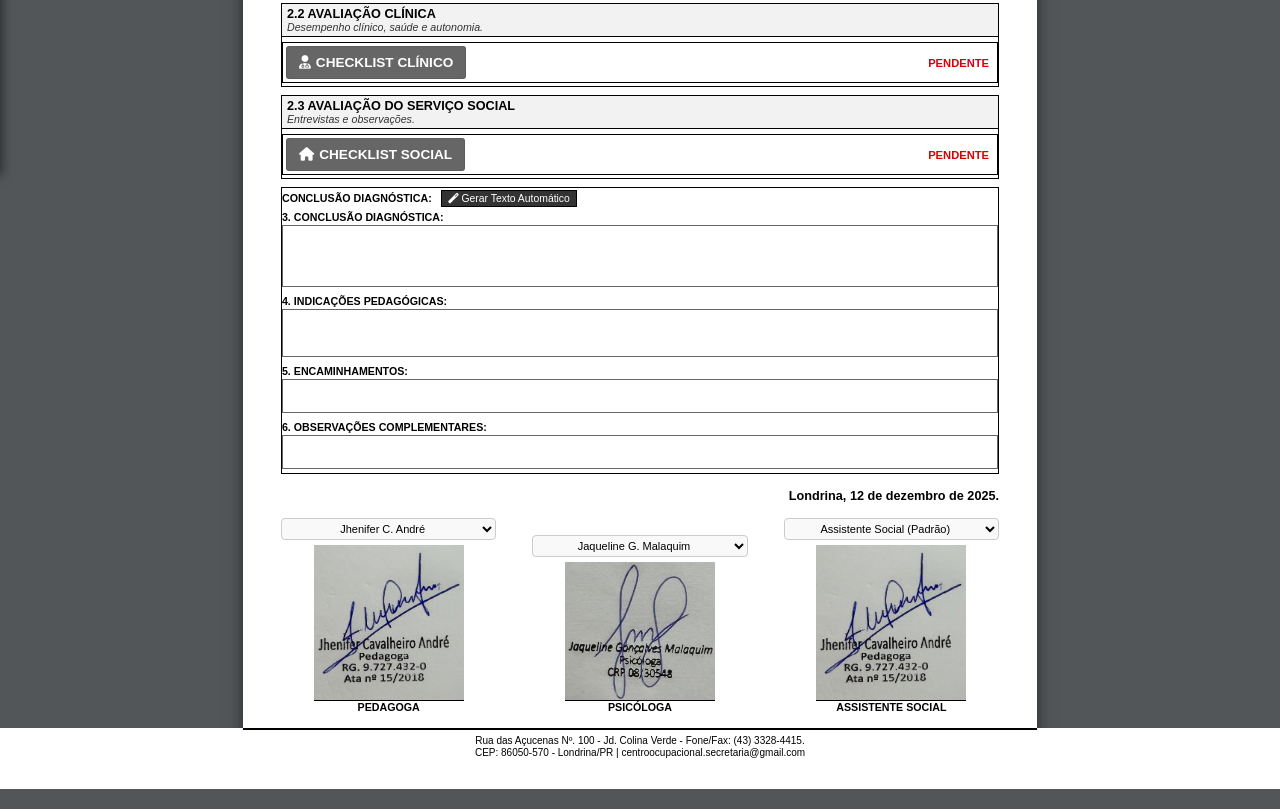
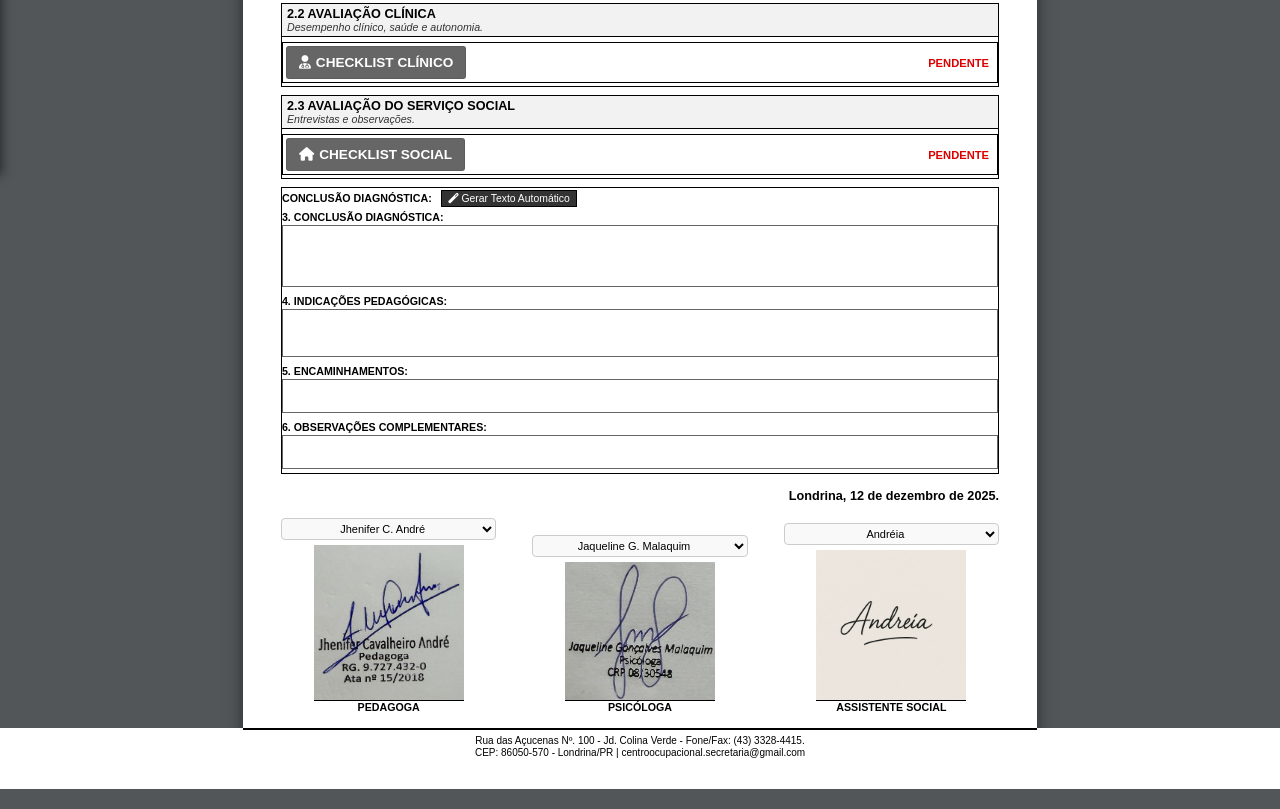
Before and after one commit to ProfItalo18/RelatorioCOL, a plain HTML site: page index.html in a window 1280 px wide. Shown: the part 625-1434 px from the top of the page. Drawn offline with Linux system fonts and the light colour scheme.

Commit message:
Add files via upload

```diff
--- a/script.js
+++ b/script.js
@@ -39,19 +39,21 @@ const CHECKLIST_DB = {
 };
 
 /* === BANCO DE DADOS DE ASSINATURAS (EDITÁVEL) === */
-// Edite aqui os nomes e arquivos conforme necessário
+/* Você pode adicionar mais nomes aqui */
 const DB_ASSINATURAS = {
     pedagoga: [
         { nome: "Jhenifer C. André", arquivo: "asspedagoda.jpg", cargo: "Pedagoga" },
-        { nome: "--- Em Branco ---", arquivo: "", cargo: "Pedagoga" }
+        { nome: "Isabella F. Sanches", arquivo: "asspedagoda2.jpeg", cargo: "Pedagoga" }, // Exemplo
+        { nome: "--- Sem Assinatura ---", arquivo: "", cargo: "Pedagoga" }
     ],
     psicologa: [
         { nome: "Jaqueline G. Malaquim", arquivo: "asspsicologa.jpg", cargo: "Psicóloga" },
-        { nome: "--- Em Branco ---", arquivo: "", cargo: "Psicóloga" }
+        { nome: "--- Sem Assinatura ---", arquivo: "", cargo: "Psicóloga" }
     ],
     social: [
-        { nome: "Assistente Social (Padrão)", arquivo: "asssocial.jpg", cargo: "Assistente Social" },
-        { nome: "--- Em Branco ---", arquivo: "", cargo: "Assistente Social" }
+        { nome: "Andréia", arquivo: "asssocial2.png", cargo: "Assistente Social" },
+        { nome: "Outra Assistente", arquivo: "asssocial1.jpg", cargo: "Assistente Social" }, // Exemplo
+        { nome: "--- Sem Assinatura ---", arquivo: "", cargo: "Assistente Social" }
     ]
 };
 
@@ -64,7 +66,9 @@ let modalAtual = '';
 document.addEventListener('DOMContentLoaded', () => {
     configurarInputs();
     carregarBancoDeDados();
-    inicializarAssinaturas(); // Preenche os selects
+
+    // Inicializa os selects de assinaturas
+    inicializarAssinaturas();
 
     // Se não tiver ID carregado, limpa para garantir estado novo
     if(!document.getElementById('reportId').value) {
@@ -76,7 +80,7 @@ document.addEventListener('DOMContentLoaded', () => {
     document.getElementById('dataAtual').innerText = hoje.toLocaleDateString('pt-BR', {day:'numeric', month:'long', year:'numeric'});
 });
 
-/* === LÓGICA DE ASSINATURAS === */
+/* === LÓGICA DE ASSINATURAS (NOVA) === */
 function inicializarAssinaturas() {
     ['pedagoga', 'psicologa', 'social'].forEach(tipo => {
         const select = document.getElementById(`sel_${tipo}`);
@@ -89,6 +93,8 @@ function inicializarAssinaturas() {
             option.text = prof.nome;
             select.appendChild(option);
         });
+
+        // Carrega a primeira opção por padrão e dispara a mudança
         mudarAssinatura(tipo);
     });
 }
@@ -103,12 +109,14 @@ function mudarAssinatura(tipo) {
         img.src = dados.arquivo;
         img.style.display = 'block';
     } else {
-        img.style.display = 'none';
+        img.style.display = 'none'; // Esconde se for "Sem Assinatura"
     }
+
     cargo.innerText = dados.cargo;
 }
 
-/* === SISTEMA DE BANCO DE DADOS (LOCALSTORAGE) === */
+/* === SISTEMA DE BANCO DE DADOS === */
+
 function carregarBancoDeDados() {
     const json = localStorage.getItem('db_escola_manain_v2');
     if(json) {
@@ -128,12 +136,13 @@ function salvarNoBanco() {
 
     const idAtual = document.getElementById('reportId').value;
 
+    // Coleta dados dos inputs normais
     const inputsValores = {};
     document.querySelectorAll('input, textarea').forEach(el => {
         if(el.id && el.id !== 'buscaAluno') inputsValores[el.id] = el.value;
     });
 
-    // Salva a seleção das assinaturas
+    // **IMPORTANTE**: Salva também qual assinatura foi selecionada
     inputsValores['sel_pedagoga'] = document.getElementById('sel_pedagoga').value;
     inputsValores['sel_psicologa'] = document.getElementById('sel_psicologa').value;
     inputsValores['sel_social'] = document.getElementById('sel_social').value;
@@ -203,7 +212,7 @@ function carregarRelatorio(id) {
                     el.mirrorDiv.innerText = valor;
                     ajustarAltura(el);
                 }
-                // Se for assinatura, força o evento change
+                // Se for um select de assinatura, dispara o evento change para carregar a foto
                 if(key.startsWith('sel_')) {
                     el.dispatchEvent(new Event('change'));
                 }
@@ -240,7 +249,7 @@ function novoRelatorio(perguntar = true) {
         if(el.mirrorDiv) el.mirrorDiv.innerText = "";
     });
 
-    // Reseta selects (índice 0)
+    // Reseta assinaturas para o padrão (índice 0)
     ['pedagoga', 'psicologa', 'social'].forEach(tipo => {
         const sel = document.getElementById(`sel_${tipo}`);
         if(sel) { sel.value = 0; sel.dispatchEvent(new Event('change')); }
@@ -255,7 +264,6 @@ function novoRelatorio(perguntar = true) {
     document.getElementById('reportId').value = "";
 }
 
-/* === INTERFACE E UTILITÁRIOS === */
 function toggleSidebar() { document.getElementById('sidebar').classList.toggle('aberto'); }
 function filtrarLista() { atualizarListaSidebar(); }
 
@@ -300,6 +308,7 @@ function atualizarStatusVisual(tipo) {
 }
 
 /* === MODAL === */
+
 function abrirModal(tipo) {
     modalAtual = tipo;
     const container = document.getElementById('container-checklist');
@@ -308,8 +317,10 @@ function abrirModal(tipo) {
     document.getElementById('modalTexto').value = dadosRelatorio[tipo].texto;
     document.getElementById('modalExtra').value = dadosRelatorio[tipo].extra;
     document.getElementById('modalTitulo').innerText = "Checklist: " + tipo.charAt(0).toUpperCase() + tipo.slice(1);
+
     container.innerHTML = "";
     const dados = CHECKLIST_DB[tipo];
+
     if(dados) {
         for(const [cat, itens] of Object.entries(dados)) {
             let html = `<div class="grupo-checklist"><h5>${cat}</h5>`;
@@ -326,6 +337,7 @@ function abrirModal(tipo) {
 function procCheck(chk, txt, ext) {
     const t = document.getElementById('modalTexto');
     const e = document.getElementById('modalExtra');
+
     if(chk.checked) {
         if(!t.value.includes(txt)) t.value += (t.value ? "\n" : "") + txt;
         if(ext && !e.value.includes(ext)) e.value += (e.value ? "\n- " : "- ") + ext;
--- a/style.css
+++ b/style.css
@@ -149,11 +149,11 @@ input { height: 22px; }
 .btn-fechar { font-size: 1rem; width: 30px; height: 30px; display: flex; align-items: center; justify-content: center; }
 .btn-fechar:hover, .modal-footer .btn-sistema:hover { background-color: #444 !important; }
 
-/* --- IMPRESSÃO --- */
+/* --- IMPRESSÃO (CRÍTICO) --- */
 @media print {
     body { background: none; padding: 0; margin: 0; }
     .no-print { display: none !important; }
-    .select-assinatura { display: none !important; } /* Esconde o select */
+    .select-assinatura { display: none !important; } /* ESCONDE O MENU */
     .sidebar { display: none !important; }
     .tabela-impressao { width: 100%; box-shadow: none; margin: 0; border: none; }
     thead { display: table-header-group; }
```
Also changed, not shown: index.html (+11 -3 lines), asspedagoda2.jpeg (added), asssocial2.png (added).
